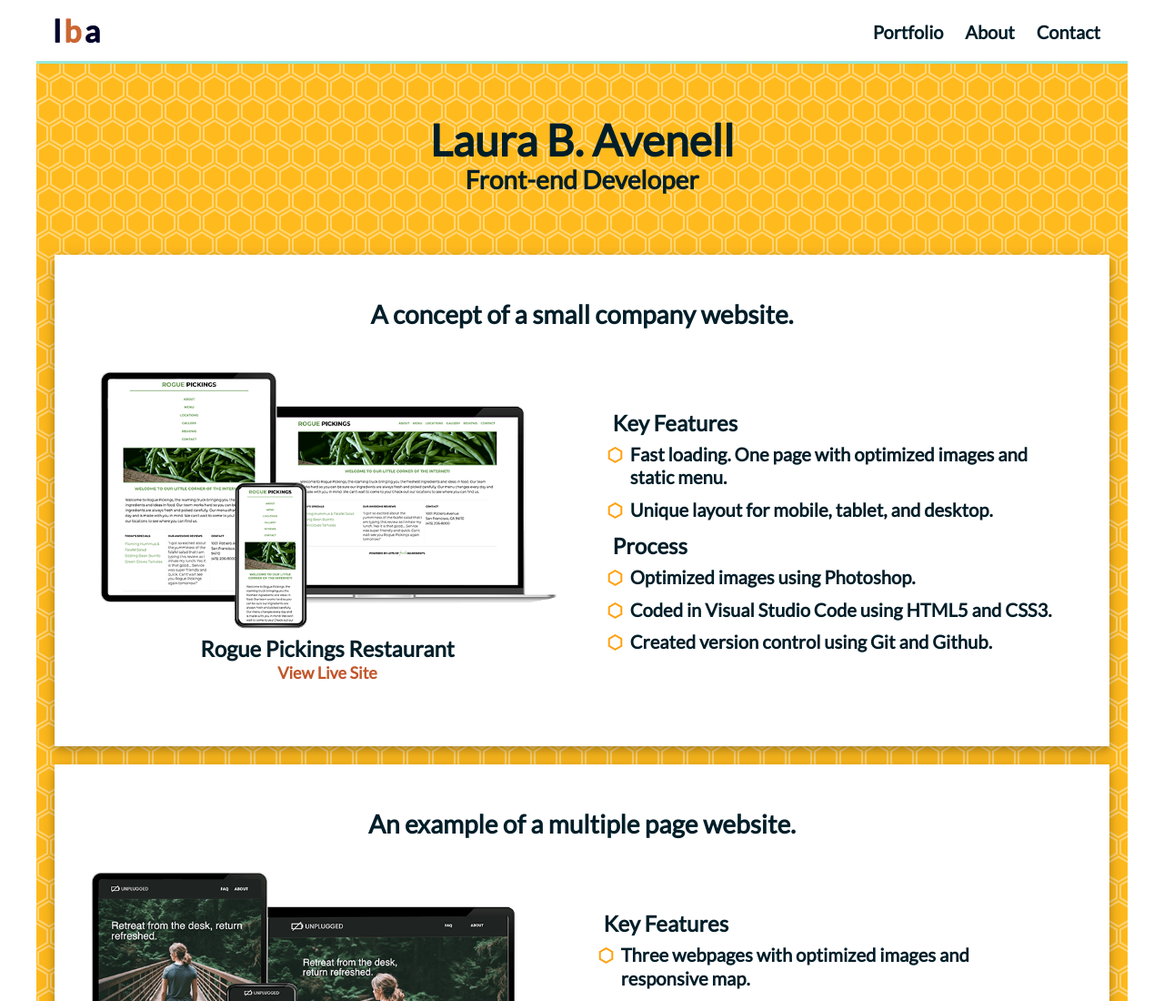
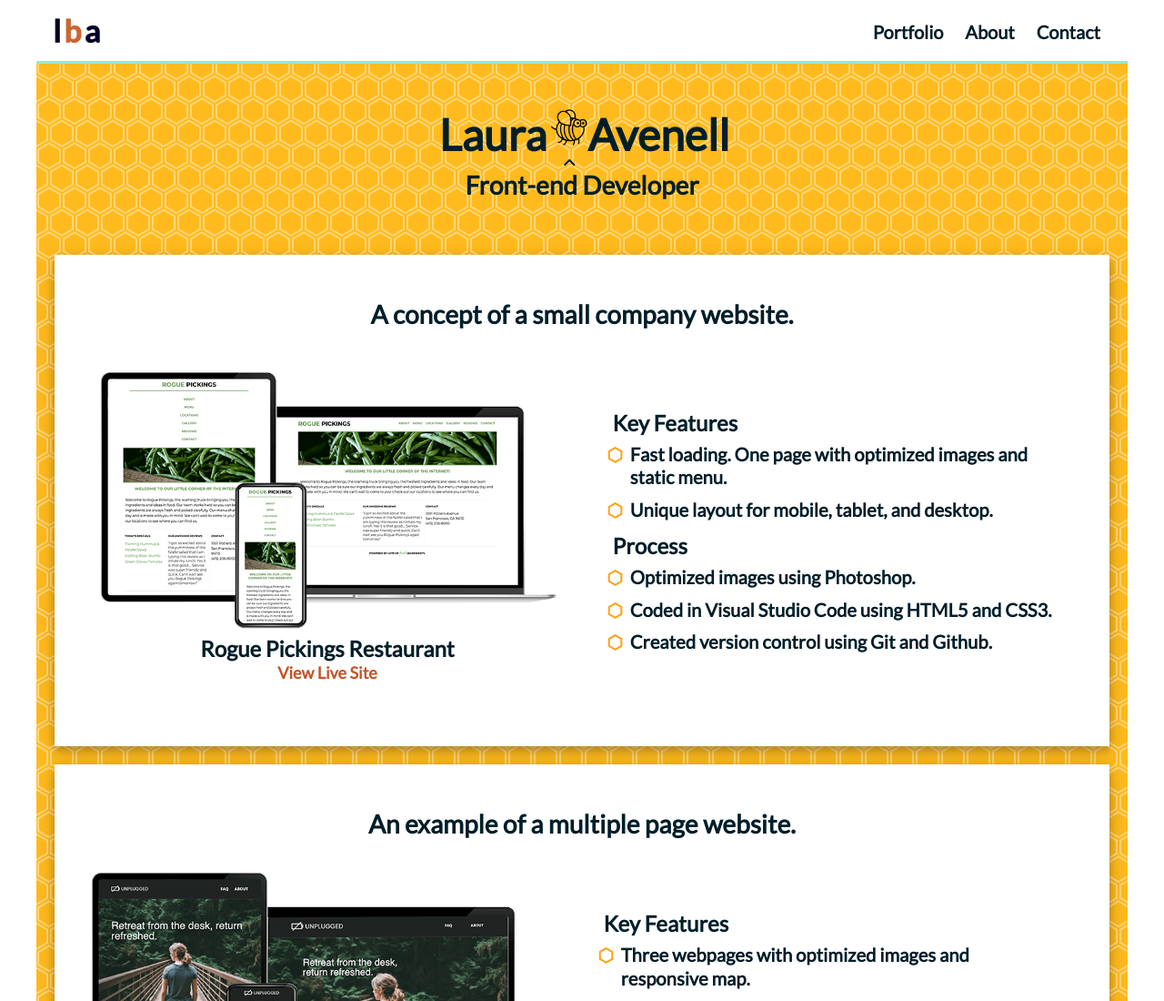
Before and after one commit to lbavenell/2021portfolio, a plain HTML site: page index.html in a window 1280 px wide. Shown: the top 1100 px of the page at 91% size. Drawn offline with Linux system fonts and the light colour scheme.

Commit message:
Added bee logo on hero

```diff
--- a/css/main.css
+++ b/css/main.css
@@ -180,20 +180,41 @@ nav, section {
 }
 
 /*--HEADER--*/
+header {
+  height: 300px;
+}
 
 header h2 {
   margin: 12px 0px 6px 0px;
 }
 
-#greeting {
+#name {
   display: flex;
-  flex-flow: column nowrap;
+  flex-flow: row nowrap;
+  align-items: flex-start;
+  justify-content: space-around;
+}
+
+#name img {
+ width: 60px;
+ height: 50px;
+ padding: 0 0 10px 0;
+ margin: 0;
+}
+
+#name h1 {
+ width: 50%;
+}
+
+#bee {
+  flex-flow:column nowrap;
   align-items: center;
   justify-content: center;
 }
 
 #greeting h2 {
   z-index: 3;
+  width: 100%;
 }
 
 /*--PORTFOLIO--*/
@@ -402,14 +423,19 @@ footer {
     padding: 0px;
 }
 
-header#home .hero {
+header {
   height: 200px;
-  height: 12.5em;
 }
 
 section.hero {
   width: 100%;
 }
+
+#name img {
+  width: 50px;
+  height: 40px;
+
+ }
 
 /*-- min 768 portfolio --*/
 
--- a/index.html
+++ b/index.html
@@ -38,7 +38,18 @@
       <header id="home">
         <section class="hero">
            <div id="greeting">
-              <h1>Laura B. Avenell</h1>
+             <div id="name">
+              <h1>Laura</h1>
+              <div id="bee">
+              <img src = "img/bee-1.png" alt="B"/><i class="fas fa-angle-up"></i>
+              </div><!-- end id bee-->
+              <h1>Avenell</h1>
+
+
+              </div><!--end id name-->
+
+
+
               <h2>Front-end Developer</h2>
             </div><!--end id greeting-->
         </section><!--end class hero-->
```
Also changed, not shown: img/bee-1.png (added), img/bee-20.png (added), 1 other file.
